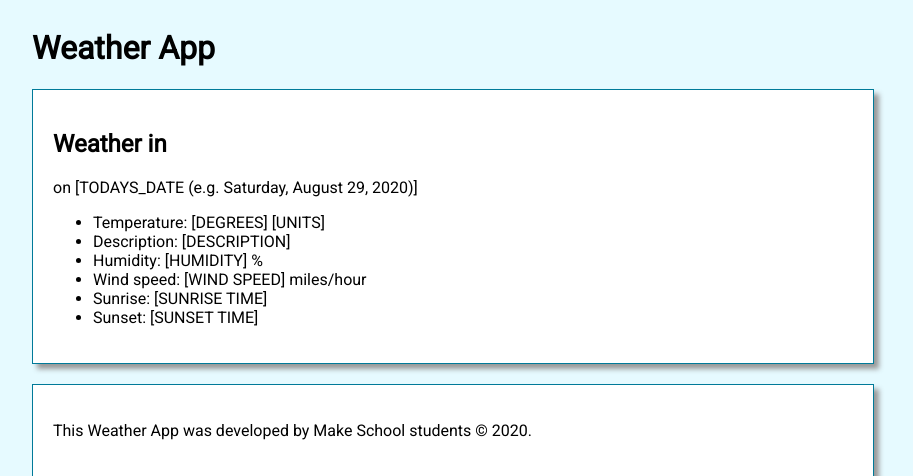
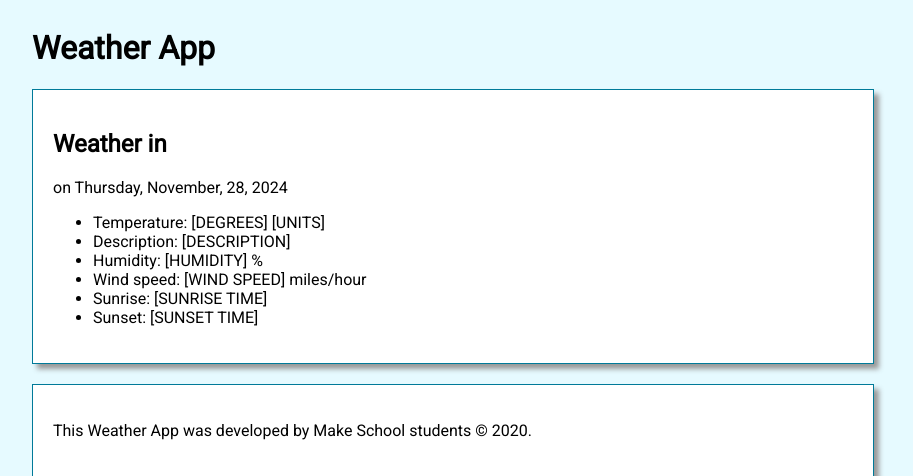
Before and after one commit to Joshkaki00/Homework-4-Assignment, a Flask app: page /results in a window 1280 px wide. Shown: the top 476 px of the page, without its empty margins (208-1121 px from the left). Run offline with Flask 3, Linux system fonts and the light colour scheme; data that the repository does not hold is empty.

Commit message:
updated app

```diff
--- a/templates/results.html
+++ b/templates/results.html
@@ -7,7 +7,7 @@
         server
     #}
     <h1>Weather in {{ city }}</h1>
-    <p>on [TODAYS_DATE (e.g. Saturday, August 29, 2020)]</p>
+    <p>on {{ date.strftime('%A, %B, %d, %Y') }}</p>
 
     {#
         TODO: Add the temperature, description, humidity, wind speed, sunrise,
```
